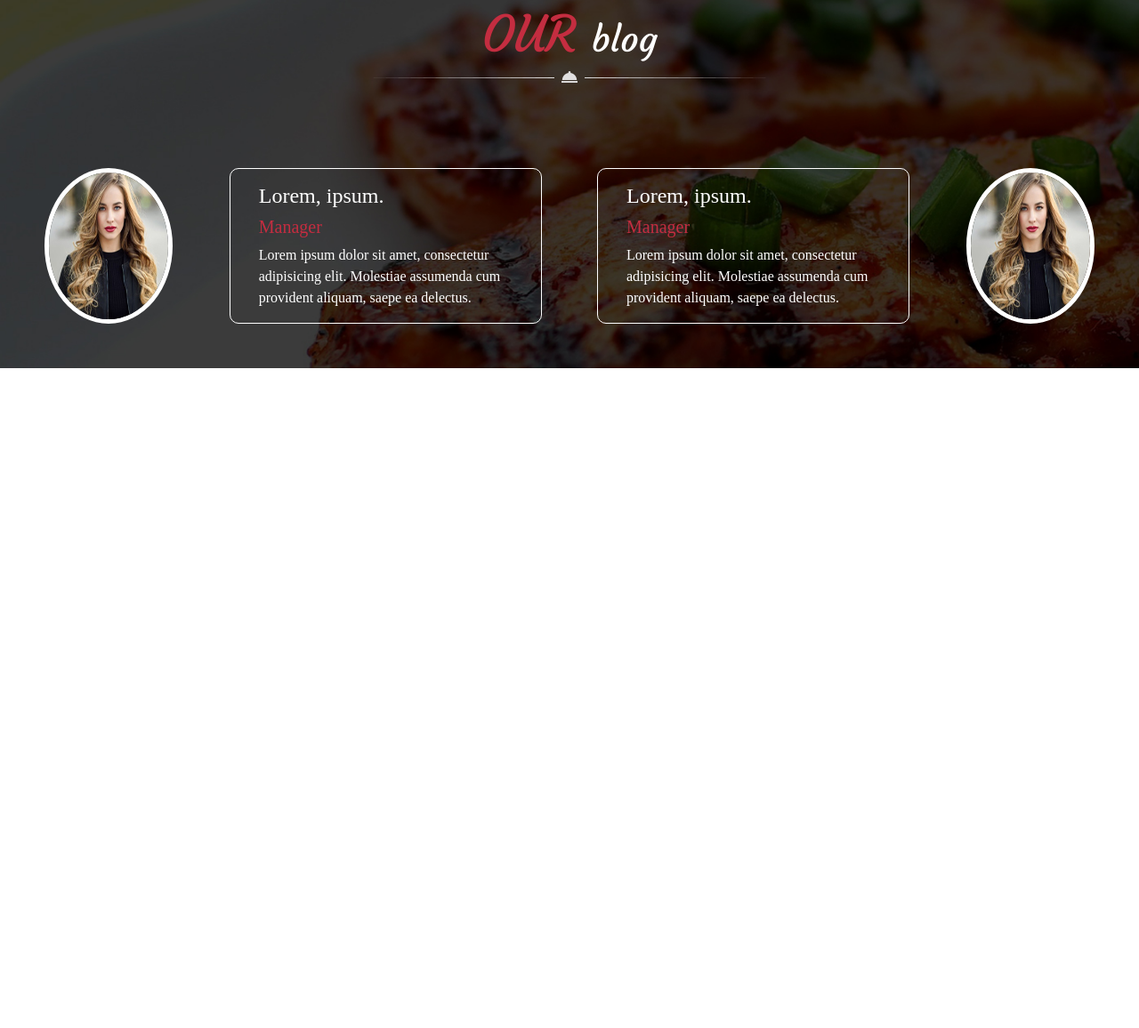
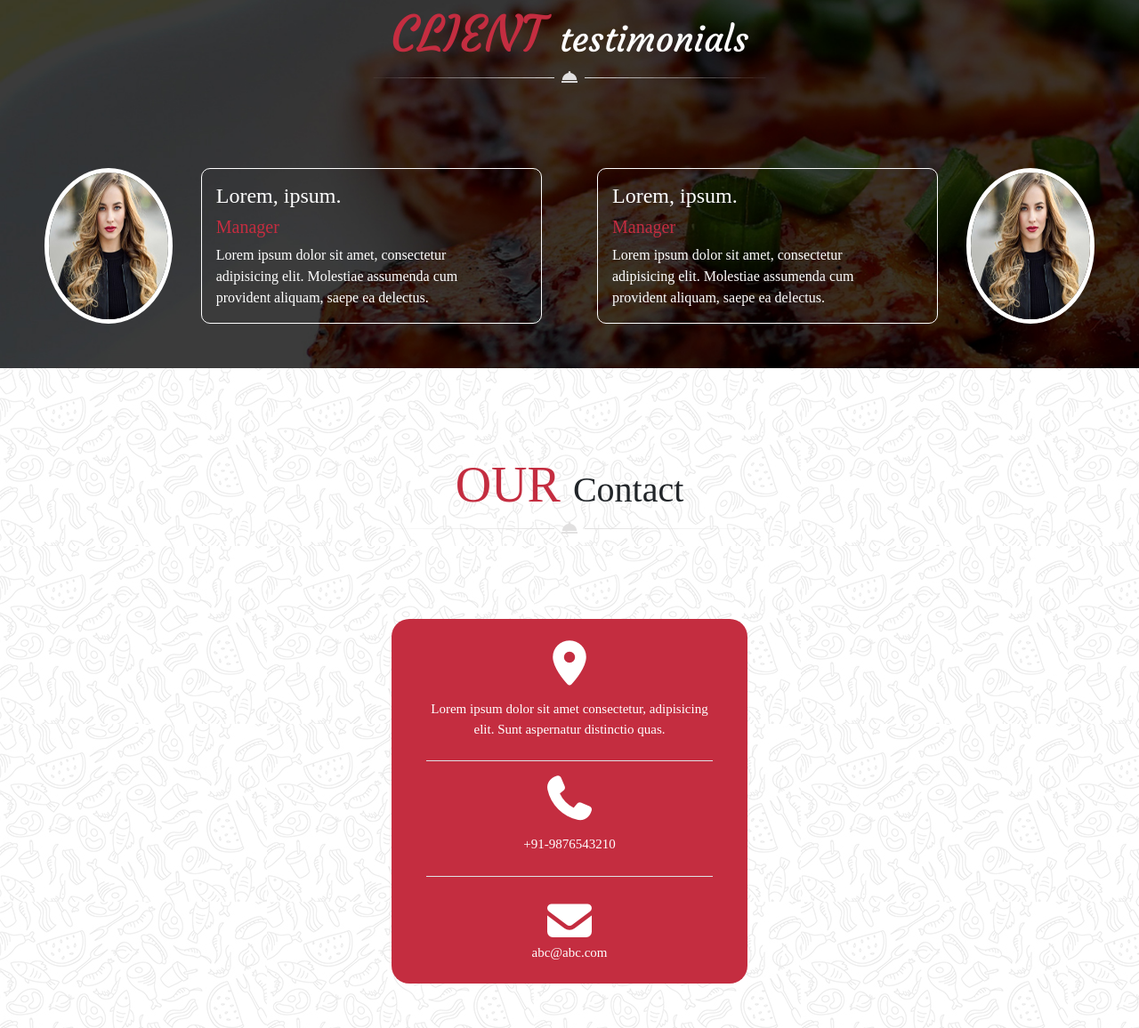
Before and after one commit to ilyasse406/git_bootstrap_les_chefs_14_ilyasse, a website: page index.html in a window 1280 px wide. Shown: the part 5115-6271 px from the top of the page at 89% size. Before the commit the page ends 5529 px from the top, so only its background shows below. Drawn offline with nearby package versions, Linux system fonts and the light colour scheme.

Commit message:
fin section5 debut footer

```diff
--- a/index.html
+++ b/index.html
@@ -435,33 +435,62 @@
 
     <section id="section4">
         <div class=" d-flex flex-column my-5 justify-content-center align-items-center container ">
-            <h1 class=" text-white"><span class="text-uppercase display-4 text-rouge">our </span>blog</h1>
+            <h1 class=" text-white"><span class="text-uppercase display-4 text-rouge">client </span>testimonials</h1>
             <img src="./public/images/decoration_line.png" alt="" class="mb-5">
 
         </div>
         <div class="row blog d-flex flex-nowrap">
             <div class="col-6 d-flex">
-                <img src="./public/images/testimonial1.jpg" alt="" class="w-25 mr-5">
-                <div class="d-flex flex-column align-self-center  mx-3 px-3">
+                <img src="./public/images/testimonial1.jpg" alt="" class="w-25 mr-3">
+                <div class="d-flex flex-column align-self-center  mx-3 pr-5">
                     <h4 class="text-white pl-3 mt-3">Lorem, ipsum.</h4>
                     <h5 class="text-rouge pl-3">Manager</h5>
                     <p class="text-white pl-3">Lorem ipsum dolor sit amet, consectetur adipisicing elit. Molestiae assumenda cum provident aliquam, saepe ea delectus.</p>
                 </div>
             </div>
             <div class="col-6 d-flex">
-                <div class="d-flex flex-column align-self-center  mx-3 px-3">
+                <div class="d-flex flex-column align-self-center  mx-3 pr-5">
                     <h4 class="text-white pl-3 mt-3">Lorem, ipsum.</h4>
                     <h5 class="text-rouge pl-3">Manager</h5>
                     <p class="text-white pl-3">Lorem ipsum dolor sit amet, consectetur adipisicing elit. Molestiae assumenda cum provident aliquam, saepe ea delectus.</p>
                 </div>
-                <img src="./public/images/testimonial1.jpg" alt="" class="w-25 ml-5">
+                <img src="./public/images/testimonial1.jpg" alt="" class="w-25 ml-3">
             </div>
         </div>
 
 
     </section>
 
+
+
     <!-- fin section4 -->
+
+
+    <!-- debut section5 -->
+
+    <section id="section5" class="">
+        <div class=" d-flex flex-column my-5 justify-content-center align-items-center container ">
+            <h1 class=""><span class="text-uppercase display-4 text-rouge">our </span>Contact</h1>
+            <img src="./public/images/decoration_line.png" alt="" class="mb-5">
+
+        </div>
+
+        <div class="container bg-rouge">
+            <div class="d-flex flex-column px-0 mx-4 pb-4 justify-content-center align-items-center text-center pt-4 border-bottom">
+                <i class="fas fa-map-marker-alt text-white mb-3"></i>
+                <span class="text-white">Lorem ipsum dolor sit amet consectetur, adipisicing elit. Sunt aspernatur distinctio quas.</span>
+            </div>
+            <div class="d-flex flex-column px-5 mx-4 pb-4 justify-content-center align-items-center text-center pt-3 border-bottom">
+                <i class="fas fa-phone text-white mb-3"></i>
+                <span class="text-white">+91-9876543210</span>
+            </div>
+            <div class="lettre d-flex flex-column px-5 mx-4 pb-4 justify-content-center align-items-center text-center pt-4">
+                <i class="fas fa-envelope text-white"></i>
+                <span class="text-white">abc@abc.com</span>
+            </div>
+        </div>
+
+    </section>
 
 
 
--- a/src/sass/style.sass
+++ b/src/sass/style.sass
@@ -233,7 +233,7 @@ body
 
     // fin section3
 
-
+    // debut section4
     #section4
         position: relative
         z-index: 0
@@ -260,3 +260,26 @@ body
                 img
                     border-radius: 50%
                     border: solid white 5px
+    // fin section4
+
+    // debut section5
+    #section5
+        .bg-rouge
+            width: 400px
+            height: 410px
+            border-radius: 20px
+            i
+                font-size: 50px
+            span
+                font-size: 15px
+
+
+
+
+
+
+
+            h1
+                font-family: courgette
+
+    // fin section5
```
Also changed, not shown: public/css/style.css, 1 other file.
